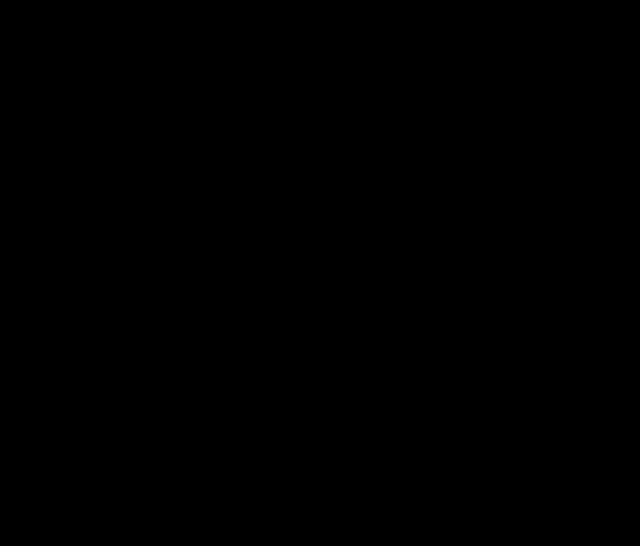
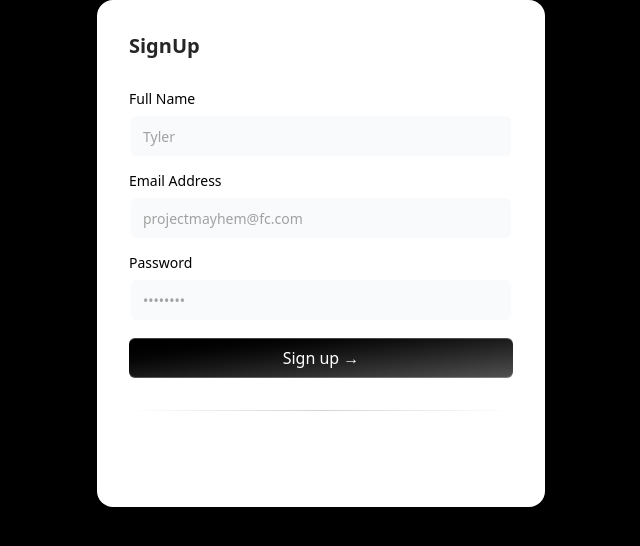
Before and after one commit to itsfarhankhan28/Freelancer-CRM, a React (Vite) app in the folder client/: page /signup in a window 1280 px wide. Before the commit this address had no page. Shown: the top 546 px of the page, without its empty margins (319-959 px from the left). Built offline with nearby package versions, Linux system fonts and the light colour scheme.

Commit message:
removed middleware

```diff
--- a/client/package.json
+++ b/client/package.json
@@ -14,6 +14,7 @@
     "@emotion/styled": "^11.14.1",
     "@mui/icons-material": "^7.3.1",
     "@mui/material": "^7.3.1",
+    "@radix-ui/react-label": "^2.1.7",
     "@reduxjs/toolkit": "^2.8.2",
     "@tabler/icons-react": "^3.34.1",
     "@tailwindcss/vite": "^4.1.12",
--- a/client/src/App.jsx
+++ b/client/src/App.jsx
@@ -7,6 +7,7 @@
 import ProjectForm from './Pages/ProjectForm.jsx'
 import ProjectEditForm from './Pages/ProjectEditForm.jsx'
 import Homepage from './Pages/Homepage.jsx'
+import SignUp from './Pages/SignUp.jsx'
 
 function App() {
 
@@ -16,6 +17,7 @@
       <Routes>
         <Route path='/' element={<Homepage/>}></Route>
         <Route path="/dashboard" element={<DashBoard />} />
+        <Route path="/signup" element={<SignUp />} />
         {/* <Route path="/clients/new" element={<ClientForm />} /> */}
         {/* <Route path="/clients/edit/:id" element={<ClientForm />} /> */}
         <Route path="/clients/info/:id" element={<ClientInfo/>} />
--- /dev/null
+++ b/client/src/Components/ui/input.jsx
@@ -0,0 +1,52 @@
+/* eslint-disable no-unused-vars */
+// Input component extends from shadcnui - https://ui.shadcn.com/docs/components/input
+import * as React from "react";
+import { cn } from "../../lib/utils.js";
+import { useMotionTemplate, useMotionValue, motion } from "motion/react";
+
+const Input = React.forwardRef(({ className, type, ...props }, ref) => {
+  const radius = 100; // change this to increase the rdaius of the hover effect
+  const [visible, setVisible] = React.useState(false);
+
+  let mouseX = useMotionValue(0);
+  let mouseY = useMotionValue(0);
+
+  function handleMouseMove({
+    currentTarget,
+    clientX,
+    clientY
+  }) {
+    let { left, top } = currentTarget.getBoundingClientRect();
+
+    mouseX.set(clientX - left);
+    mouseY.set(clientY - top);
+  }
+  return (
+    <motion.div
+      style={{
+        background: useMotionTemplate`
+      radial-gradient(
+        ${visible ? radius + "px" : "0px"} circle at ${mouseX}px ${mouseY}px,
+        #3b82f6,
+        transparent 80%
+      )
+    `,
+      }}
+      onMouseMove={handleMouseMove}
+      onMouseEnter={() => setVisible(true)}
+      onMouseLeave={() => setVisible(false)}
+      className="group/input rounded-lg p-[2px] transition duration-300">
+      <input
+        type={type}
+        className={cn(
+          `shadow-input dark:placeholder-text-neutral-600 flex h-10 w-full rounded-md border-none bg-gray-50 px-3 py-2 text-sm text-black transition duration-400 group-hover/input:shadow-none file:border-0 file:bg-transparent file:text-sm file:font-medium placeholder:text-neutral-400 focus-visible:ring-[2px] focus-visible:ring-neutral-400 focus-visible:outline-none disabled:cursor-not-allowed disabled:opacity-50 dark:bg-zinc-800 dark:text-white dark:shadow-[0px_0px_1px_1px_#404040] dark:focus-visible:ring-neutral-600`,
+          className
+        )}
+        ref={ref}
+        {...props} />
+    </motion.div>
+  );
+});
+Input.displayName = "Input";
+
+export { Input };
--- /dev/null
+++ b/client/src/Components/ui/label.jsx
@@ -0,0 +1,20 @@
+// Label component extends from shadcnui - https://ui.shadcn.com/docs/components/label
+
+"use client";
+import * as React from "react";
+import * as LabelPrimitive from "@radix-ui/react-label";
+
+import { cn } from "../../lib/utils.js";
+
+const Label = React.forwardRef(({ className, ...props }, ref) => (
+  <LabelPrimitive.Root
+    ref={ref}
+    className={cn(
+      "text-sm font-medium text-black dark:text-white leading-none peer-disabled:cursor-not-allowed peer-disabled:opacity-70",
+      className
+    )}
+    {...props} />
+));
+Label.displayName = LabelPrimitive.Root.displayName;
+
+export { Label };
--- a/client/src/Pages/ClientInfo.jsx
+++ b/client/src/Pages/ClientInfo.jsx
@@ -1,4 +1,3 @@
-/* eslint-disable no-unused-vars */
 /* eslint-disable react-hooks/exhaustive-deps */
 import { useParams } from 'react-router-dom'
 import { useEffect, useState } from 'react'
--- a/client/src/Pages/Homepage.jsx
+++ b/client/src/Pages/Homepage.jsx
@@ -1,8 +1,10 @@
 /* eslint-disable no-unused-vars */
 import { motion } from "motion/react";
 import { Link } from "react-router-dom";
+import { useNavigate } from "react-router-dom";
 
 export default function Homepage() {
+
   return (
     <div
       className="relative mx-auto my-10 flex max-w-7xl flex-col items-center justify-center">
@@ -81,6 +83,13 @@
 }
 
 const Navbar = () => {
+
+    const navigate = useNavigate()
+
+    const handleClick = ()=>{
+        navigate('/signup')
+    }
+
   return (
     <nav
       className="flex w-full items-center justify-between border-t border-b border-neutral-200 px-4 py-4 dark:border-neutral-800">
@@ -90,6 +99,7 @@
         <h1 className="text-base font-bold md:text-2xl text-white">FreelanceDesk</h1>
       </div>
       <button
+        onClick={handleClick}
         className="w-24 transform rounded-lg bg-black px-6 py-2 font-medium text-white transition-all duration-300 hover:-translate-y-0.5 hover:bg-gray-800 md:w-32 dark:bg-white dark:text-black dark:hover:bg-gray-200">
         Login
       </button>
--- /dev/null
+++ b/client/src/Pages/Login.jsx
@@ -0,0 +1,9 @@
+import React from 'react'
+
+const Login = () => {
+  return (
+    <div>Login</div>
+  )
+}
+
+export default Login
--- /dev/null
+++ b/client/src/Pages/SignUp.jsx
@@ -0,0 +1,104 @@
+"use client";
+import React from "react";
+import { Label } from "../Components/ui/label.jsx";
+import { Input } from "../Components/ui/input.jsx";
+import { cn } from "../lib/utils.js";
+import {
+  IconBrandGithub,
+  IconBrandGoogle,
+  IconBrandOnlyfans,
+} from "@tabler/icons-react";
+
+export default function SignUp() {
+  const handleSubmit = (e) => {
+    e.preventDefault();
+    console.log("Form submitted");
+  };
+  return (
+    <div
+      className="shadow-input mx-auto w-full max-w-md rounded-none bg-white p-4 md:rounded-2xl md:p-8 dark:bg-black">
+      <h2 className="text-xl font-bold text-neutral-800 dark:text-neutral-200">
+        SignUp
+      </h2>
+      <form className="my-8" onSubmit={handleSubmit}>
+        <div
+          className="mb-4 flex flex-col space-y-2 md:flex-row md:space-y-0 md:space-x-2">
+          <LabelInputContainer>
+            <Label htmlFor="Name">Full Name</Label>
+            <Input id="firstname" placeholder="Tyler" type="text" />
+          </LabelInputContainer>
+        </div>
+        <LabelInputContainer className="mb-4">
+          <Label htmlFor="email">Email Address</Label>
+          <Input id="email" placeholder="projectmayhem@fc.com" type="email" />
+        </LabelInputContainer>
+        <LabelInputContainer className="mb-4">
+          <Label htmlFor="password">Password</Label>
+          <Input id="password" placeholder="••••••••" type="password" />
+        </LabelInputContainer>
+
+        <button
+          className="group/btn relative block h-10 w-full rounded-md bg-gradient-to-br from-black to-neutral-600 font-medium text-white shadow-[0px_1px_0px_0px_#ffffff40_inset,0px_-1px_0px_0px_#ffffff40_inset] dark:bg-zinc-800 dark:from-zinc-900 dark:to-zinc-900 dark:shadow-[0px_1px_0px_0px_#27272a_inset,0px_-1px_0px_0px_#27272a_inset]"
+          type="submit">
+          Sign up &rarr;
+          <BottomGradient />
+        </button>
+
+        <div
+          className="my-8 h-[1px] w-full bg-gradient-to-r from-transparent via-neutral-300 to-transparent dark:via-neutral-700" />
+
+        <div className="flex flex-col space-y-4">
+          {/* <button
+            className="group/btn shadow-input relative flex h-10 w-full items-center justify-start space-x-2 rounded-md bg-gray-50 px-4 font-medium text-black dark:bg-zinc-900 dark:shadow-[0px_0px_1px_1px_#262626]"
+            type="submit">
+            <IconBrandGithub className="h-4 w-4 text-neutral-800 dark:text-neutral-300" />
+            <span className="text-sm text-neutral-700 dark:text-neutral-300">
+              GitHub
+            </span>
+            <BottomGradient />
+          </button> */}
+          {/* <button
+            className="group/btn shadow-input relative flex h-10 w-full items-center justify-start space-x-2 rounded-md bg-gray-50 px-4 font-medium text-black dark:bg-zinc-900 dark:shadow-[0px_0px_1px_1px_#262626]"
+            type="submit">
+            <IconBrandGoogle className="h-4 w-4 text-neutral-800 dark:text-neutral-300" />
+            <span className="text-sm text-neutral-700 dark:text-neutral-300">
+              Google
+            </span>
+            <BottomGradient />
+          </button> */}
+          {/* <button
+            className="group/btn shadow-input relative flex h-10 w-full items-center justify-start space-x-2 rounded-md bg-gray-50 px-4 font-medium text-black dark:bg-zinc-900 dark:shadow-[0px_0px_1px_1px_#262626]"
+            type="submit">
+            <IconBrandOnlyfans className="h-4 w-4 text-neutral-800 dark:text-neutral-300" />
+            <span className="text-sm text-neutral-700 dark:text-neutral-300">
+              OnlyFans
+            </span>
+            <BottomGradient />
+          </button> */}
+        </div>
+      </form>
+    </div>
+  );
+}
+
+const BottomGradient = () => {
+  return (
+    <>
+      <span
+        className="absolute inset-x-0 -bottom-px block h-px w-full bg-gradient-to-r from-transparent via-cyan-500 to-transparent opacity-0 transition duration-500 group-hover/btn:opacity-100" />
+      <span
+        className="absolute inset-x-10 -bottom-px mx-auto block h-px w-1/2 bg-gradient-to-r from-transparent via-indigo-500 to-transparent opacity-0 blur-sm transition duration-500 group-hover/btn:opacity-100" />
+    </>
+  );
+};
+
+const LabelInputContainer = ({
+  children,
+  className
+}) => {
+  return (
+    <div className={cn("flex w-full flex-col space-y-2", className)}>
+      {children}
+    </div>
+  );
+};
```
Also changed, not shown: 2 other files (tests, documents, lock files or other folders).
